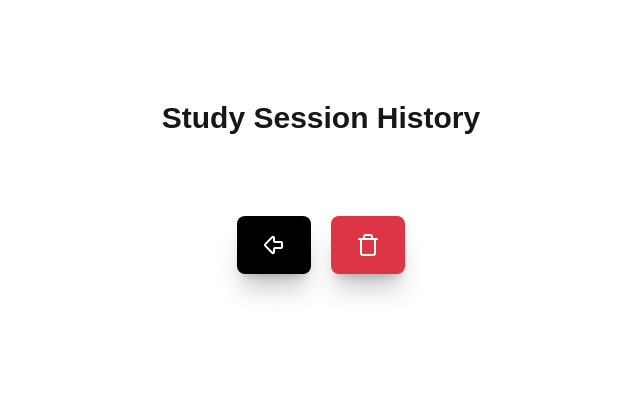
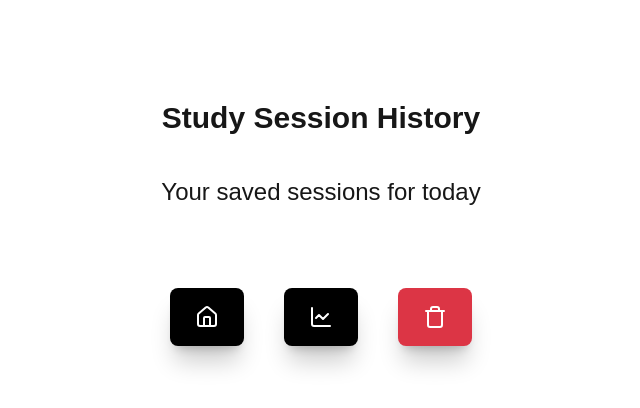
Before and after one commit to agcbls49/StudyWise, a Next.js app: page /history in a window 1280 px wide. Shown: the top 408 px of the page, without its empty margins (319-959 px from the left). Built offline with nearby package versions, Linux system fonts and the light colour scheme.

Commit message:
added date

```diff
--- a/app/history/page.tsx
+++ b/app/history/page.tsx
@@ -1,14 +1,15 @@
 "use client"
 
 import { useState } from "react";
-import { ArrowBigLeft } from 'lucide-react';
-import { Trash } from 'lucide-react';
+import { House } from 'lucide-react';import { Trash } from 'lucide-react';
 import { Eraser } from 'lucide-react';
+import { ChartLine } from 'lucide-react';
 
 import Link from "next/link";
 
 type Session = {
     id: number;
+    date: string;
     task: string;
     time: string;
 };
@@ -41,6 +42,11 @@ export default function History() {
             <div className="text-3xl font-bold">
                 Study Session History
             </div>
+            <div className="mt-10">
+                <div className="text-2xl">
+                    Your saved sessions for today
+                </div>
+            </div>
             <div className="flex flex-col items-center justify-center mt-10 text-2xl">
                 {/* because of map entry becomes each item from the sessions array */}
                 {sessions.map((entry) =>
@@ -48,7 +54,7 @@ export default function History() {
                         <div key={entry.id}
                         className="flex items-center justify-between w-96 mb-3 bg-white text-black border border-transparent rounded-md px-2 py-2 shadow-xl/20">
                             {/* show task name with time */}
-                            {entry.task}: {entry.time}
+                            {new Date(entry.date).toLocaleDateString()} - {entry.task}: {entry.time}
 
                             <button className="cursor-pointer bg-red text-white hover:bg-hoverRed px-3 py-3 rounded-md hover:transition-all duration-300 ease-in-out"
                             onClick={() => {
@@ -70,10 +76,15 @@ export default function History() {
                     )
                 )}
             </div>
-            <div className="mt-10 space-x-5">
+            <div className="mt-10 space-x-10">
                 <Link href={"/"}>
                     <button className="bg-black border border-transparent hover:bg-hoverBlack hover:transition-all duration-300 ease-in-out shadow-xl/20 text-white text-2xl font-bold py-4 px-6 rounded-lg cursor-pointer">
-                        <ArrowBigLeft />
+                        <House />
+                    </button>
+                </Link>
+                <Link href={"progress/"}>
+                    <button className="bg-black border border-transparent hover:bg-hoverBlack hover:transition-all duration-300 ease-in-out shadow-xl/20 text-white text-2xl font-bold py-4 px-6 rounded-lg cursor-pointer">
+                        <ChartLine />
                     </button>
                 </Link>
                 <button className="bg-red border border-transparent hover:bg-hoverRed hover:transition-all duration-300 ease-in-out shadow-xl/20 text-white text-2xl font-bold py-4 px-6 rounded-lg cursor-pointer"
--- /dev/null
+++ b/app/progress/page.tsx
@@ -0,0 +1,25 @@
+import { House } from 'lucide-react';
+import { ArrowBigLeft } from 'lucide-react';
+import Link from "next/link";
+
+export default function Progress() {
+    return(
+        <div className='mt-15 md:container md:mx-auto text-center'>
+            <div className="text-3xl font-bold">
+                Progress Tracking
+            </div>
+            <div className="mt-10 space-x-10">
+                <Link href={"history/"}>
+                    <button className="bg-black border border-transparent hover:bg-hoverBlack hover:transition-all duration-300 ease-in-out shadow-xl/20 text-white text-2xl font-bold py-4 px-6 rounded-lg cursor-pointer">
+                        <ArrowBigLeft />
+                    </button>
+                </Link>
+                <Link href={"/"}>
+                    <button className="bg-black border border-transparent hover:bg-hoverBlack hover:transition-all duration-300 ease-in-out shadow-xl/20 text-white text-2xl font-bold py-4 px-6 rounded-lg cursor-pointer">
+                        <House />
+                    </button>
+                </Link>
+            </div>
+        </div>
+    );
+}
--- a/components/Stopwatch.tsx
+++ b/components/Stopwatch.tsx
@@ -11,12 +11,15 @@ import Link from 'next/link';
 
 export default function Timer() {
     const [isRunning, setIsRunning] = useState<boolean>(false);
+
     // how long the stopwatch has run
     const [elapsedTime, setElapsedTime] = useState<number>(0);
+
     // useRef used for persistency across renders
     // used for starting/stopping the interval
     const intervalIdRef = useRef<number | null>(null);
     const startTimeRef = useRef<number>(0);
+
     // for the task name input field
     const [taskname, setTaskName] = useState<string>("My Task");
 
@@ -62,8 +65,8 @@ export default function Timer() {
     function save() {
         stop();
         if(taskname.trim().length == 0) return;
-        alert(`Task "${taskname}" was saved`);
 
+        if (confirm("Are you sure you want to save this session?")) {
             // load previous sessions from localStorage
             const storedSessions = JSON.parse(localStorage.getItem("sessions") || "[]");
 
@@ -73,6 +76,7 @@ export default function Timer() {
             // object for storing both time and the task name
             const sessionEntry = {
                 id: id,
+                date: new Date,
                 task: taskname,
                 time: formatTime()
             };
@@ -80,6 +84,9 @@ export default function Timer() {
             // push the object to the array and save into local storage
             storedSessions.push(sessionEntry);
             localStorage.setItem("sessions", JSON.stringify(storedSessions));
+
+            alert(`Task "${taskname}" was saved`);
+        }
     }
 
     function formatTime() {
@@ -130,7 +137,7 @@ export default function Timer() {
 
                 </form>
             </div>
-            <div className="mt-15 space-x-5">
+            <div className="mt-15 space-x-10">
                 <button className={`border border-transparent shadow-xl/20 text-white text-2xl py-4 px-6 rounded-lg cursor-pointer hover:transition-all duration-300 ease-in-out
                     ${isRunning ? "bg-black hover:bg-hoverBlack" : "bg-green hover:bg-hoverGreen" }`}
 
```
Lines whose indentation alone changed are shown as unchanged.
